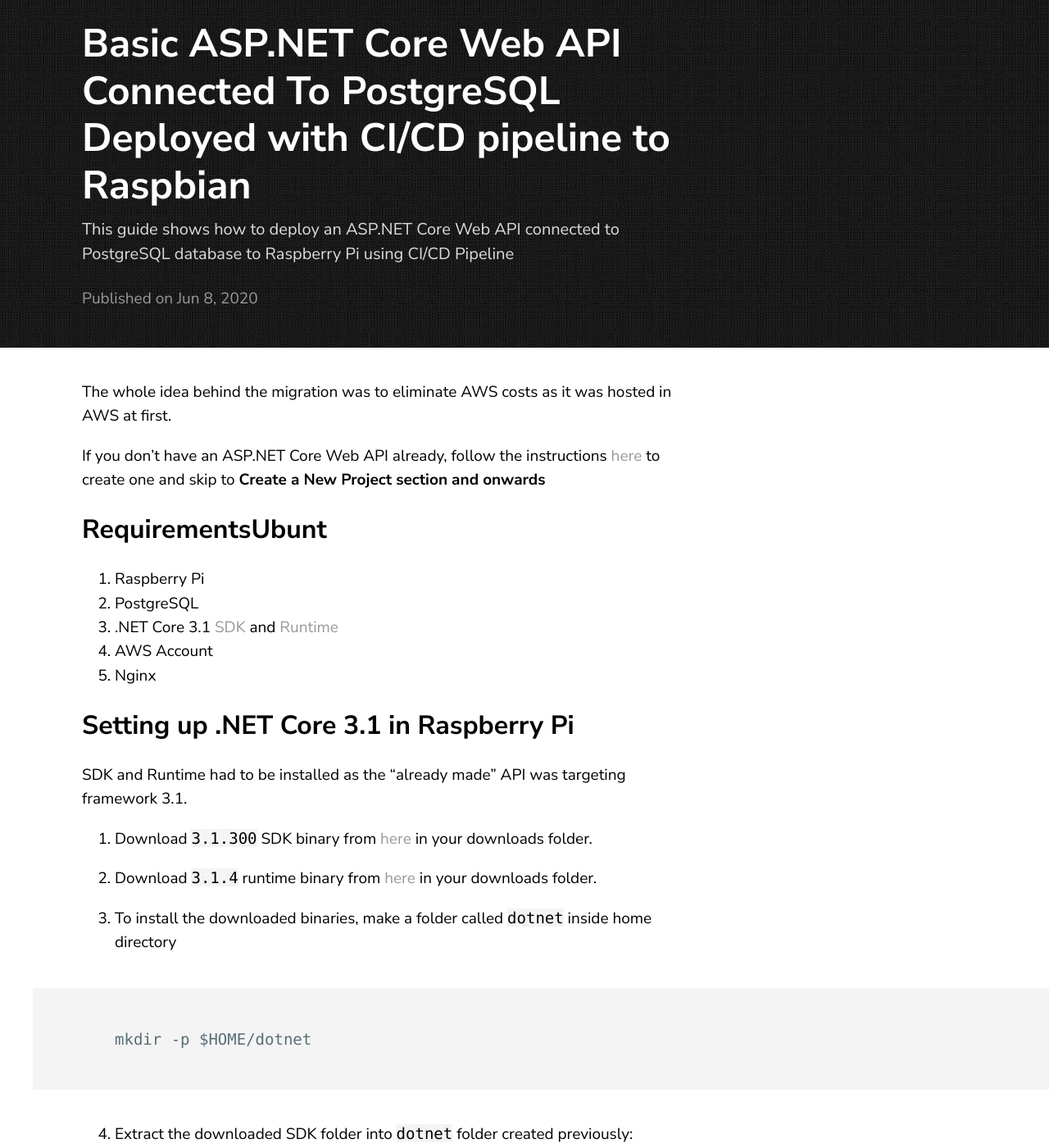
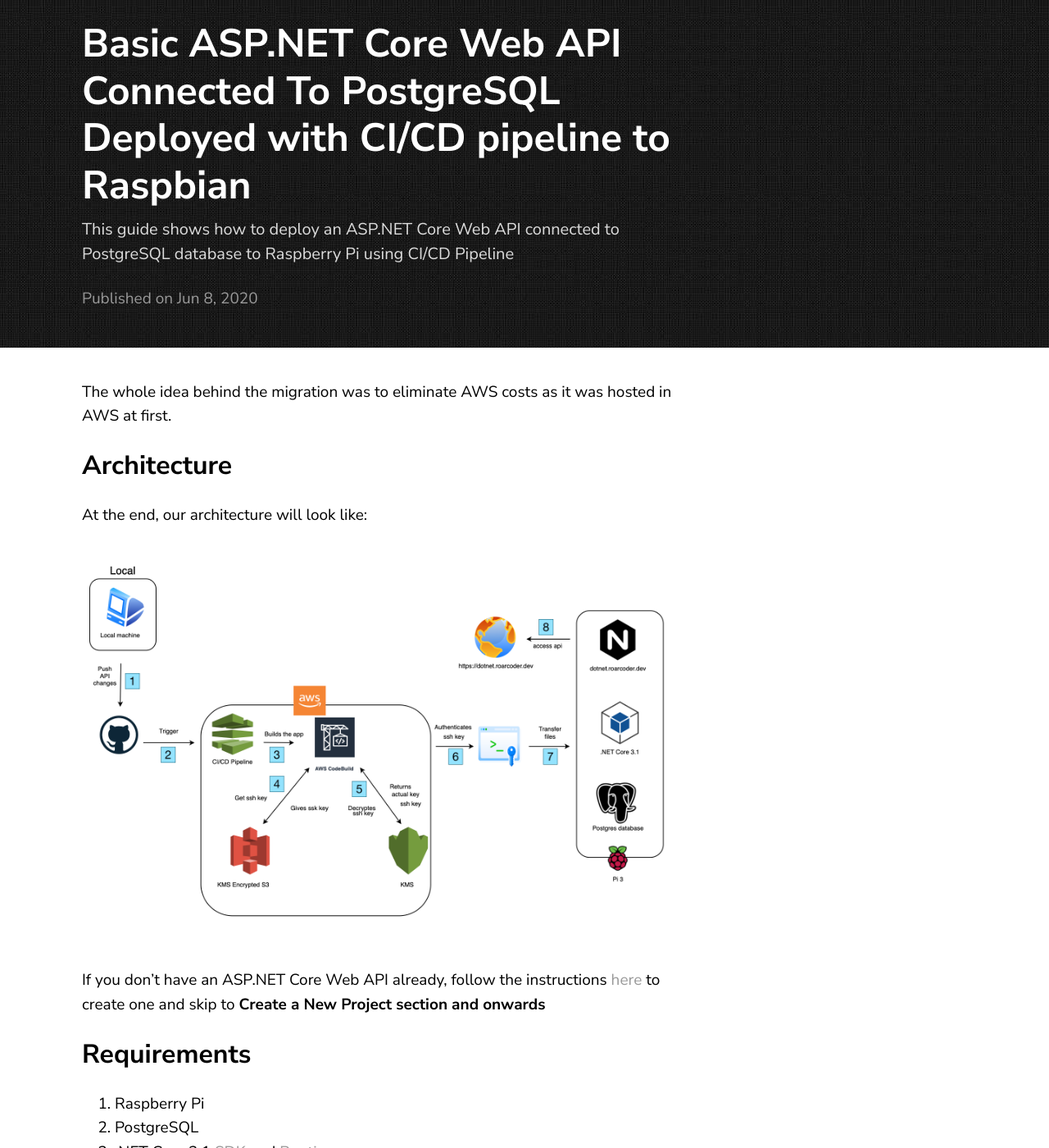
Before and after one commit to zainafzal88/blog, a Jekyll site: the page built from _posts/2020-06-08-dotnet-core-api-pi.md, in a window 1280 px wide and 1400 px high. Shown: the whole window at 82% size. Built offline with Jekyll 4.4.1, drawn with Linux system fonts in a browser that asks for light colours.

Commit message:
Add architecture diagram

```diff
--- a/_posts/2020-06-08-dotnet-core-api-pi.md
+++ b/_posts/2020-06-08-dotnet-core-api-pi.md
@@ -6,9 +6,16 @@ date:   2020-06-08
 ---
 The whole idea behind the migration was to eliminate AWS costs as it was hosted in AWS at first.
 
+## Architecture
+At the end, our architecture will look like:
+
+<p align="center">
+  <img src="/assets/images/2020-06-08/architecture.png">
+</p>
+
 If you don't have an ASP.NET Core Web API already, follow the instructions [here](https://blogs.roarcoder.dev/posts/dotnet-core-api/index.html) to create one and skip to **Create a New Project section and onwards**
 
-## RequirementsUbunt
+## Requirements
 1.  Raspberry Pi
 2.  PostgreSQL
 3.  .NET Core 3.1 [SDK](https://dotnet.microsoft.com/download/dotnet-core/thank-you/sdk-3.1.300-linux-arm32-binaries) and [Runtime](https://dotnet.microsoft.com/download/dotnet-core/thank-you/runtime-aspnetcore-3.1.4-linux-arm32-binaries)
```
Also changed, not shown: assets/images/2020-06-08/architecture.png (added).
